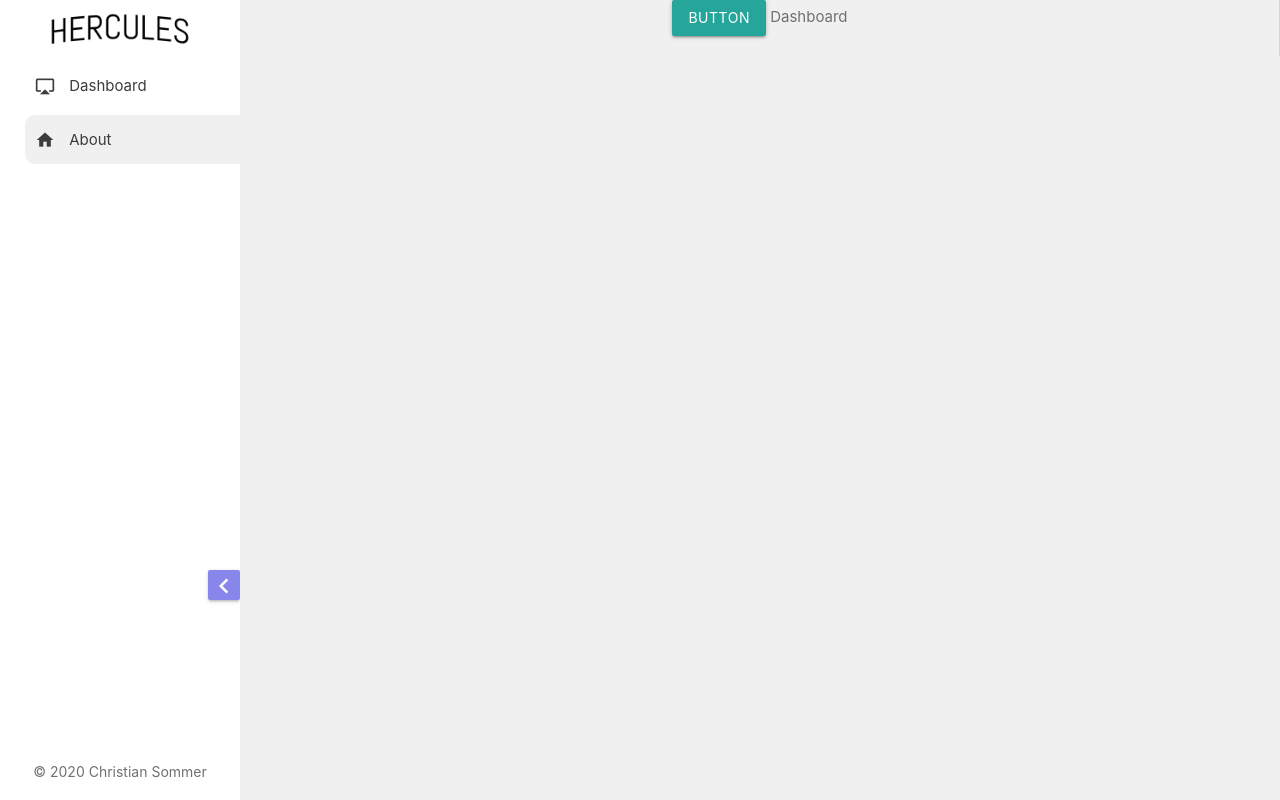
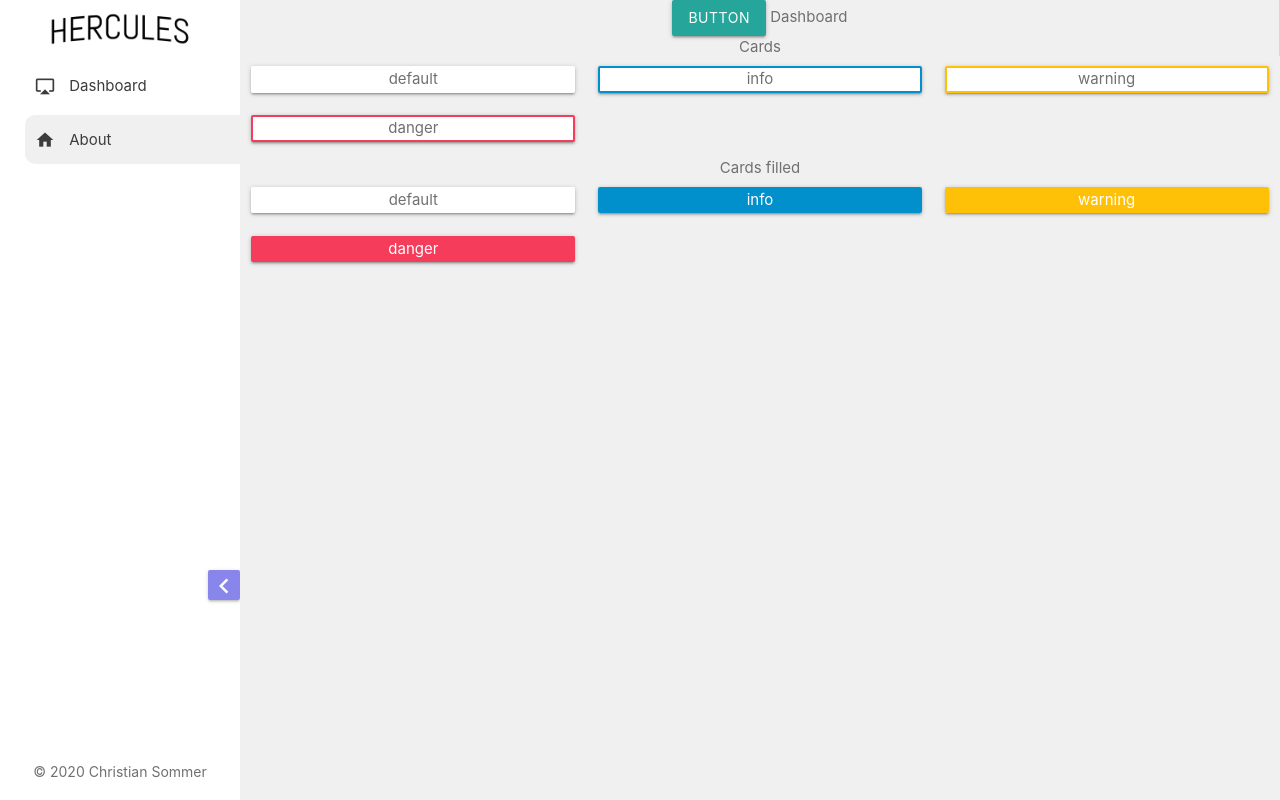
Before and after one commit to BlackGhostHD/Hercules-Board-Client, a Vue app: page /#/about in a window 1280 px wide. Built offline with nearby package versions, Linux system fonts and the light colour scheme.

Commit message:
new BaseCard component

```diff
--- /dev/null
+++ b/src/components/BaseCard.vue
@@ -0,0 +1,60 @@
+<template>
+  <section :class="classes">
+    <slot />
+  </section>
+</template>
+
+<script>
+export default {
+  name: "BaseCard",
+  props: {
+    type: {
+      type: String,
+      enum: ["default", "info", "warning", "danger"],
+      default: "dafault"
+    },
+    filled: {
+      type: Boolean,
+      default: false
+    }
+  },
+  computed: {
+    classes() {
+      return ["card", this.type, this.filled ? "filled" : ""];
+    }
+  }
+};
+</script>
+
+<style lang="scss" scoped>
+.card {
+  background-color: var(--color-sidebar);
+  border-width: 2px;
+  border-style: solid;
+  border-color: var(--color-sidebar);
+
+  &.info {
+    border-color: var(--color-info);
+    &.filled {
+      color: var(--color-info-text);
+      background-color: var(--color-info);
+    }
+  }
+
+  &.warning {
+    border-color: var(--color-warning);
+    &.filled {
+      color: var(--color-warning-text);
+      background-color: var(--color-warning);
+    }
+  }
+
+  &.danger {
+    border-color: var(--color-danger);
+    &.filled {
+      color: var(--color-danger-text);
+      background-color: var(--color-danger);
+    }
+  }
+}
+</style>
--- a/src/pages/About.vue
+++ b/src/pages/About.vue
@@ -2,5 +2,42 @@
   <div class="about">
     <a class="waves-effect waves-light btn">button</a>
     {{ $t("routes.name.dashboard") }}
+
+    <div class="row">
+      <div class="col s12">Cards</div>
+      <div class="col s12 m6 l4">
+        <BaseCard>default</BaseCard>
+      </div>
+      <div class="col s12 m6 l4">
+        <BaseCard type="info">info</BaseCard>
+      </div>
+      <div class="col s12 m6 l4">
+        <BaseCard type="warning">warning</BaseCard>
+      </div>
+      <div class="col s12 m6 l4">
+        <BaseCard type="danger">danger</BaseCard>
+      </div>
+      <div class="col s12">Cards filled</div>
+      <div class="col s12 m6 l4">
+        <BaseCard>default</BaseCard>
+      </div>
+      <div class="col s12 m6 l4">
+        <BaseCard type="info" :filled="true">info</BaseCard>
+      </div>
+      <div class="col s12 m6 l4">
+        <BaseCard type="warning" :filled="true">warning</BaseCard>
+      </div>
+      <div class="col s12 m6 l4">
+        <BaseCard type="danger" :filled="true">danger</BaseCard>
+      </div>
+    </div>
   </div>
 </template>
+
+<script>
+import BaseCard from "@/components/BaseCard";
+export default {
+  name: "About",
+  components: { BaseCard }
+};
+</script>
--- a/src/styles/colors.dark.scss
+++ b/src/styles/colors.dark.scss
@@ -17,4 +17,8 @@
   --color-text-muted: rgb(128, 128, 128);
 
   --color-cards: rgb(27, 34, 58);
+
+  --color-info-text: var(--color-text);
+  --color-warning-text: rgb(0, 0, 0);
+  --color-danger-text: var(--color-text);
 }
--- a/src/styles/colors.scss
+++ b/src/styles/colors.scss
@@ -23,4 +23,11 @@
     --color-cards: rgb(255, 255, 255);
 
     --color-scrollbar-thumb: rgb(128, 128, 128);
+
+    --color-info: #0290cd;
+    --color-info-text: rgb(255, 255, 255);
+    --color-warning: #ffc107;
+    --color-warning-text: rgb(255, 255, 255);
+    --color-danger: #f53c5b;
+    --color-danger-text: rgb(255, 255, 255);
 }
```
